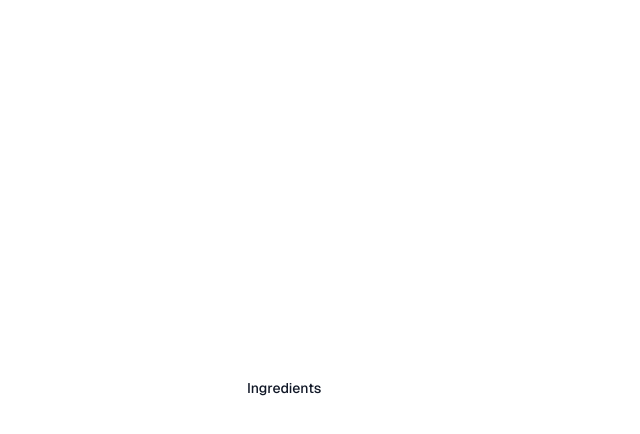
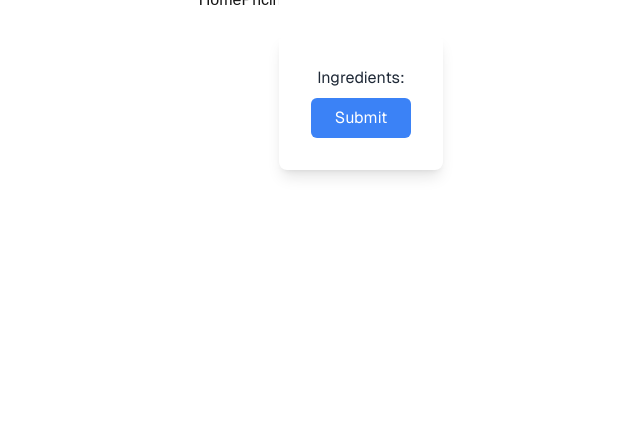
Before and after one commit to leongcheefai/prepsy, a Next.js app: page / in a window 1280 px wide. Shown: the top 434 px of the page, without its empty margins (279-919 px from the left). Built offline with nearby package versions, Linux system fonts and the light colour scheme.

Commit message:
feat: setup landing page

```diff
--- /dev/null
+++ b/src/app/details/page.tsx
@@ -0,0 +1,3 @@
+export default function DetailPage() {
+    return <h1>Hello, Detail Page!</h1>
+}
--- a/src/app/layout.tsx
+++ b/src/app/layout.tsx
@@ -1,6 +1,7 @@
+import "./globals.css";
 import type { Metadata } from "next";
 import localFont from "next/font/local";
-import "./globals.css";
+import { NavLinks } from "./ui/nav-links";
 
 const geistSans = localFont({
   src: "./fonts/GeistVF.woff",
@@ -28,7 +29,12 @@ export default function RootLayout({
       <body
         className={`${geistSans.variable} ${geistMono.variable} antialiased`}
       >
-        {children}
+        <div className="container mx-auto h-screen flex items-center justify-center bg-white dark:bg-gray-900">
+          <section>
+            <NavLinks />
+            <main>{children}</main>
+          </section>
+        </div>
       </body>
     </html>
   );
--- a/src/app/page.tsx
+++ b/src/app/page.tsx
@@ -1,12 +1,33 @@
 export default function Home() {
   return (
     <div className="grid grid-rows-[20px_1fr_20px] items-center justify-items-center min-h-screen p-8 pb-20 gap-16 sm:p-20 font-[family-name:var(--font-geist-sans)]">
-      <main className="flex flex-col gap-8 row-start-2 items-center sm:items-start">
-        <div>
-          <label htmlFor="ingredients" className="block text-sm/6 font-medium text-gray-900 dark:text-white">Ingredients</label>
-          <input type="text" name="ingredients" id="ingredients"/>
-        </div>
-      </main>
+      {/* <main className="flex flex-col gap-8 row-start-2 items-center sm:items-start"> */}
+      <div className="flex items-center justify-center h-screen bg-white dark:bg-gray-900">
+      <div className="flex flex-col items-center p-8 bg-white dark:bg-gray-800 rounded-lg shadow-lg">
+        <label htmlFor="inputField" className="mb-2 text-gray-800 dark:text-gray-200">
+          Ingredients:
+        </label>
+        {/* <Select
+          id="inputField"
+          isMulti
+          options={options}
+          value={options}
+          onInputChange={handleInputChange}
+          onKeyDown={handleKeyDown}
+          inputValue={inputValue}
+          classNamePrefix="react-select"
+          placeholder="Type and press enter to add..."
+          className="w-full max-w-sm mb-4"
+        /> */}
+        <button
+          className="px-6 py-2 text-white bg-blue-500 rounded-md hover:bg-blue-600 focus:outline-none focus:ring-2 focus:ring-blue-500"
+          // onClick={handleSubmit}
+        >
+          Submit
+        </button>
+      </div>
+    </div>
+      {/* </main> */}
       {/* <footer className="row-start-3 flex gap-6 flex-wrap items-center justify-center">
         <a
           className="flex items-center gap-2 hover:underline hover:underline-offset-4"
--- /dev/null
+++ b/src/app/pricing/page.tsx
@@ -0,0 +1,3 @@
+export default function PricingPage() {
+    return <h1>Hello, Pricing Page!</h1>
+}
--- /dev/null
+++ b/src/app/ui/nav-links.tsx
@@ -0,0 +1,23 @@
+'use client'
+
+import Link from 'next/link'
+import { usePathname } from 'next/navigation'
+
+export function NavLinks() {
+  const pathname = usePathname()
+
+  return (
+    <nav>
+      <Link className={`link ${pathname === '/' ? 'active' : ''}`} href="/">
+        Home
+      </Link>
+
+      <Link
+        className={`link ${pathname === '/pricing' ? 'active' : ''}`}
+        href="/pricing"
+      >
+        Pricing
+      </Link>
+    </nav>
+  )
+}
```
Also changed, not shown: package.json (+7 -6 lines), .eslintrc.json, .prettierrc.json (added), 1 other file (tests, documents, lock files or other folders).
